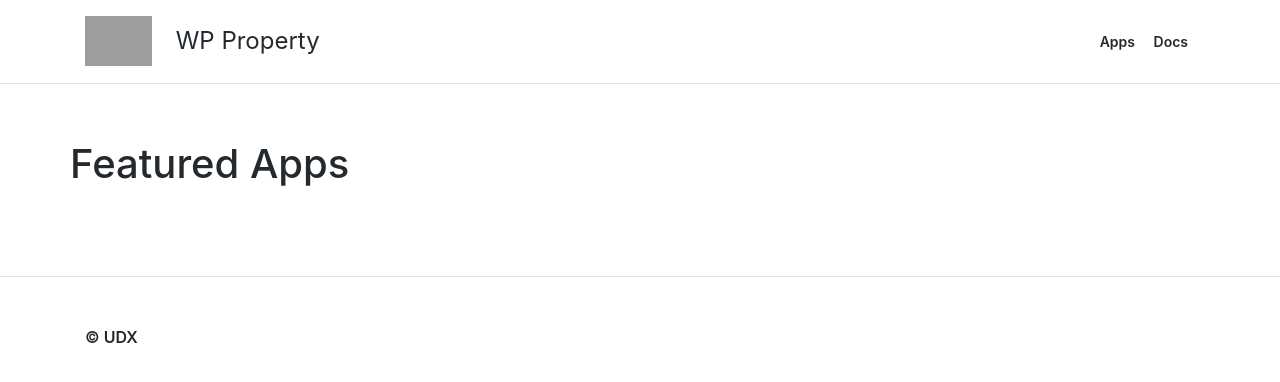
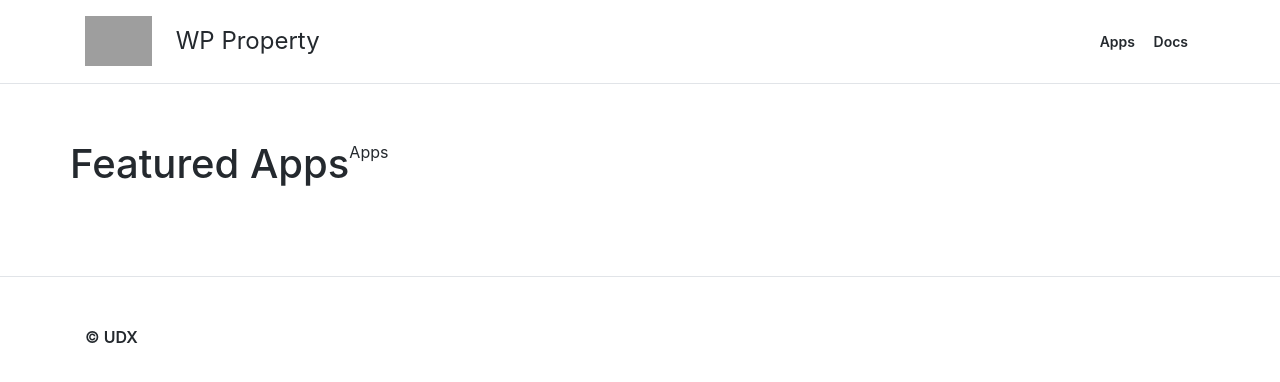
Before and after one commit to wp-property/wp-property.github.io, a Jekyll site: the page built from apps/index.html, in a window 1280 px wide. Shown: the top 382 px of the page. Built offline with Jekyll 4.4.1, drawn with Linux system fonts in a browser that asks for light colours; grey boxes are pictures that could not be loaded.

Commit message:
Frontpage and Apps page

```diff
--- a/apps/index.html
+++ b/apps/index.html
@@ -3,13 +3,17 @@ layout: default
 title: Featured Apps
 ---
 
-{% for app in site.data.apps %}
+{% for apps_list in site.data.apps %}
 <h1 class="page-title">{{ page.title }}</h1>
 <div class="row">
-{% for item in app[1] %}
-<div class="col-4">
-  {{ item.title }}
+  <div class="col">{{ apps_list[0] }}</div>
+</div>
+<div class="row">
+  {% for item in apps_list[1] %}
+  <div class="col-4">
+    {{ item.title }}
+    <p>{{ item.description }}</p>
+  </div>
+  {% endfor %}
 </div>
 {% endfor %}
-</div>
-{% endfor %}
```
